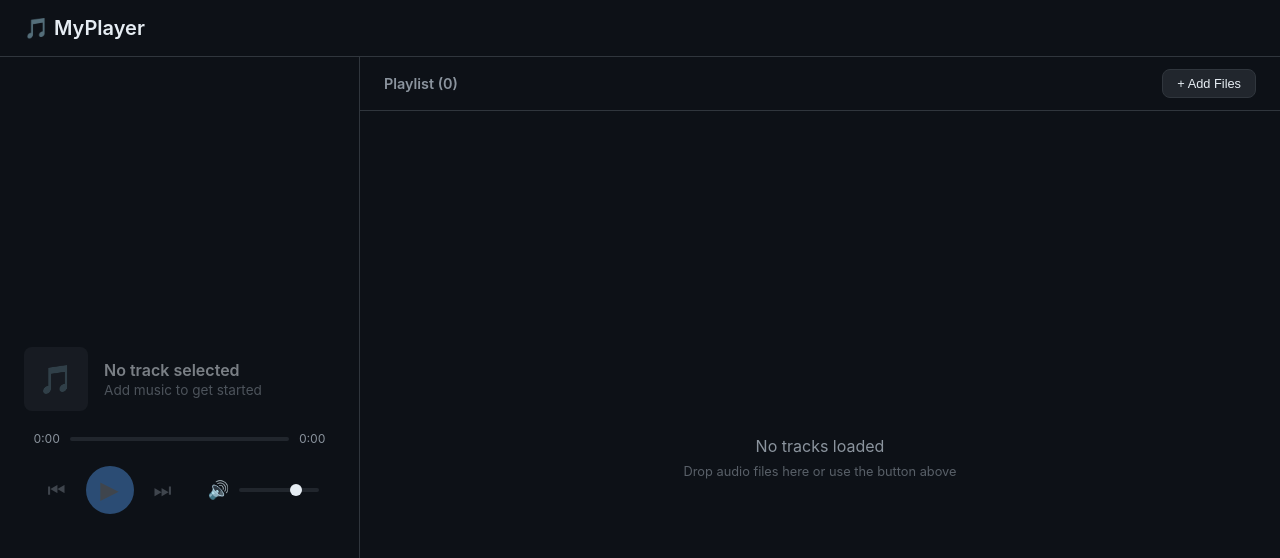
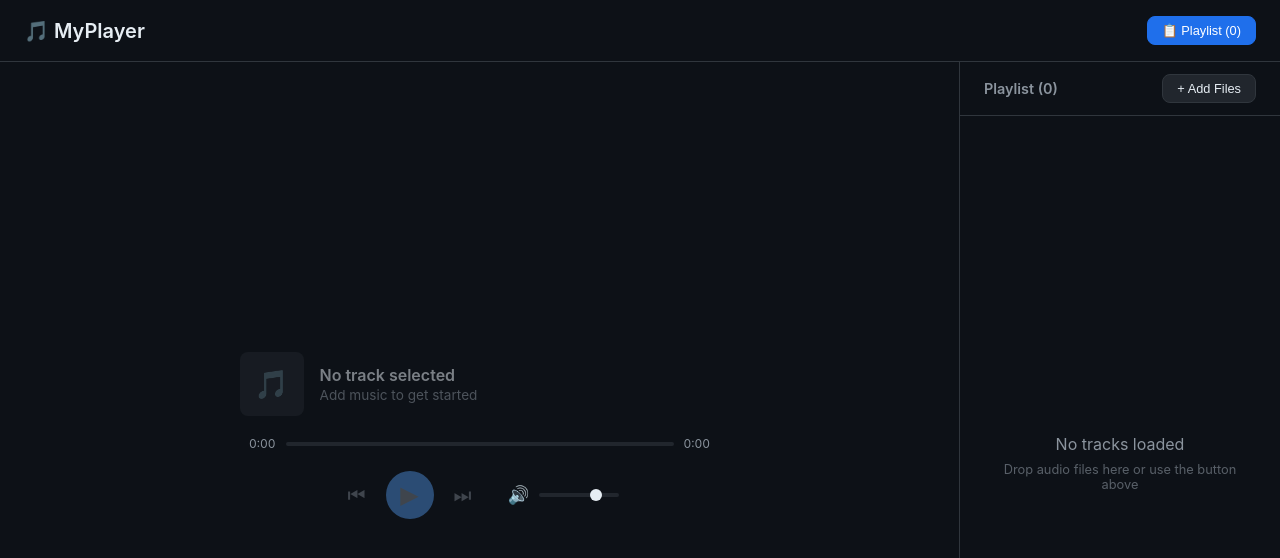
Before and after one commit to wxlfrank-n/iplayer, a React (Vite) app: page / in a window 1280 px wide. Shown: the top 558 px of the page. Built offline with nearby package versions, Linux system fonts and the light colour scheme.

Commit message:
feat: make player main content area with toggleable playlist sidebar

```diff
--- a/src/App.css
+++ b/src/App.css
@@ -40,11 +40,36 @@ body {
 .app-header {
   padding: 16px 24px;
   border-bottom: 1px solid var(--border);
+  display: flex;
+  align-items: center;
+  justify-content: space-between;
 }
 
 .app-title {
   font-size: 1.25rem;
   font-weight: 600;
+}
+
+.playlist-toggle {
+  background: var(--bg-tertiary);
+  color: var(--text-secondary);
+  border: 1px solid var(--border);
+  padding: 6px 14px;
+  border-radius: var(--radius);
+  font-size: 0.8rem;
+  cursor: pointer;
+  transition: background 0.15s, color 0.15s;
+}
+
+.playlist-toggle:hover {
+  background: var(--bg-hover);
+  color: var(--text-primary);
+}
+
+.playlist-toggle--active {
+  background: var(--accent-dim);
+  color: white;
+  border-color: var(--accent-dim);
 }
 
 .player-layout {
@@ -60,7 +85,8 @@ body {
   justify-content: center;
   padding: 32px 24px 16px;
   gap: 20px;
-  flex-shrink: 0;
+  flex: 1;
+  min-height: 0;
 }
 
 .now-playing {
@@ -272,11 +298,11 @@ body {
 }
 
 .playlist-section {
-  flex: 1;
   overflow: hidden;
   display: flex;
   flex-direction: column;
   border-top: 1px solid var(--border);
+  max-height: 250px;
 }
 
 .playlist-header {
@@ -411,15 +437,26 @@ body {
     height: calc(100vh - 53px);
   }
 
+  .player-layout:not(.player-layout--with-playlist) .player-main {
+    width: 100%;
+  }
+
   .player-main {
-    flex: 0 0 360px;
+    flex: 1;
     padding: 48px 24px;
+    border-right: none;
+    height: 100%;
+    min-width: 0;
+  }
+
+  .player-layout--with-playlist .player-main {
     border-right: 1px solid var(--border);
-    height: 100%;
   }
 
   .playlist-section {
-    flex: 1;
+    flex: 0 0 320px;
+    max-height: none;
+    height: 100%;
     border-top: none;
     border-left: none;
   }
--- a/src/App.tsx
+++ b/src/App.tsx
@@ -1,4 +1,4 @@
-import { useRef, useCallback } from "react";
+import { useRef, useCallback, useState } from "react";
 import { useAudioPlayer } from "./hooks/useAudioPlayer";
 import { NowPlaying } from "./components/NowPlaying";
 import { PlayerControls } from "./components/PlayerControls";
@@ -21,6 +21,7 @@ export default function App() {
     selectTrack,
   } = useAudioPlayer();
 
+  const [showPlaylist, setShowPlaylist] = useState(true);
   const fileInputRef = useRef<HTMLInputElement>(null);
   const dropRef = useRef<HTMLDivElement>(null);
 
@@ -66,9 +67,16 @@ export default function App() {
     >
       <header className="app-header">
         <h1 className="app-title">{"\u{1F3B5}"} MyPlayer</h1>
+        <button
+          className={`playlist-toggle ${showPlaylist ? "playlist-toggle--active" : ""}`}
+          onClick={() => setShowPlaylist((v) => !v)}
+          title={showPlaylist ? "Hide playlist" : "Show playlist"}
+        >
+          {"\u{1F4CB}"} Playlist ({state.tracks.length})
+        </button>
       </header>
 
-      <div className="player-layout">
+      <div className={`player-layout ${showPlaylist ? "player-layout--with-playlist" : ""}`}>
         <div className="player-main">
           <NowPlaying track={currentTrack} />
           <ProgressBar
@@ -93,6 +101,7 @@ export default function App() {
           </div>
         </div>
 
+        {showPlaylist && (
           <div className="playlist-section">
             <div className="playlist-header">
               <h2>Playlist ({state.tracks.length})</h2>
@@ -115,6 +124,7 @@ export default function App() {
               onRemoveTrack={removeTrack}
             />
           </div>
+        )}
       </div>
     </div>
   );
```
Lines whose indentation alone changed are shown as unchanged.
